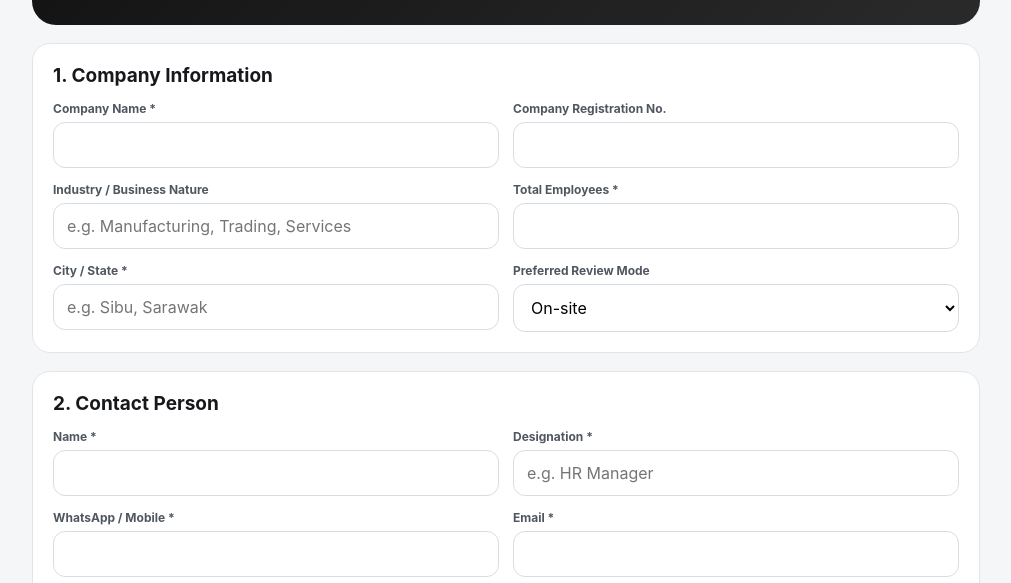
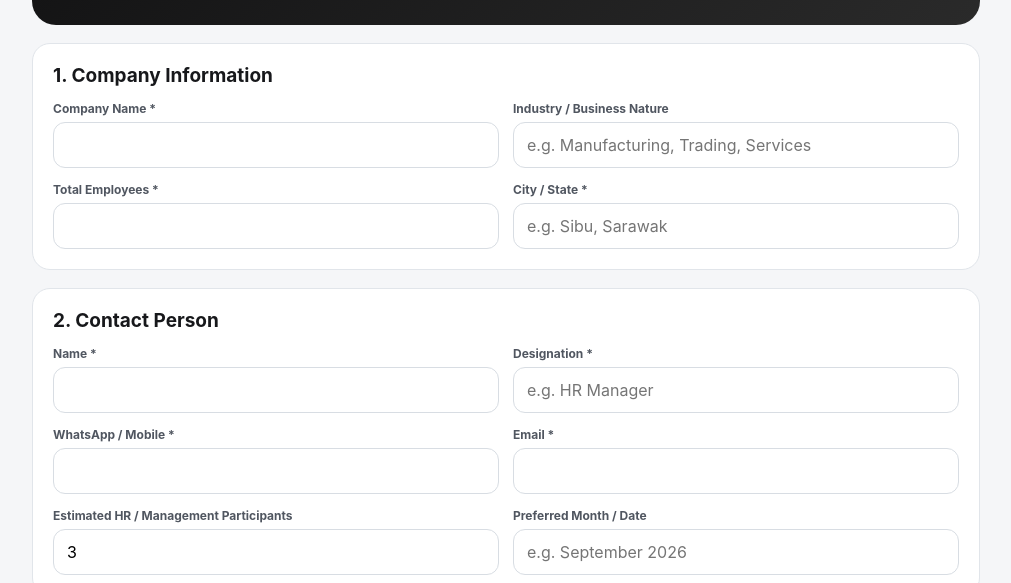
Before and after one commit to BorneoBusinessHub/elquo, a plain HTML site: page index.html in a window 1280 px wide. Shown: the part 217-800 px from the top of the page, without its empty margins (134-1145 px from the left). Drawn offline with Linux system fonts and the light colour scheme.

Commit message:
update EL Quotation Client version

```diff
--- a/index.html
+++ b/index.html
@@ -76,17 +76,9 @@ button{border:0;border-radius:12px;padding:10px 13px;font:inherit;font-weight:80
       <h2>1. Company Information</h2>
       <div class="grid">
         <label class="field"><span>Company Name *</span><input id="companyName" required></label>
-        <label class="field"><span>Company Registration No.</span><input id="regNo"></label>
         <label class="field"><span>Industry / Business Nature</span><input id="industry" placeholder="e.g. Manufacturing, Trading, Services"></label>
         <label class="field"><span>Total Employees *</span><input id="employees" type="number" min="1" required></label>
         <label class="field"><span>City / State *</span><input id="location" required placeholder="e.g. Sibu, Sarawak"></label>
-        <label class="field"><span>Preferred Review Mode</span>
-          <select id="mode">
-            <option>On-site</option>
-            <option>Online</option>
-            <option>Not sure yet</option>
-          </select>
-        </label>
       </div>
     </section>
 
@@ -312,11 +304,9 @@ function collect(){
     version: 2,
     submittedAt: new Date().toISOString(),
     companyName: $("companyName").value.trim(),
-    registrationNo: $("regNo").value.trim(),
     industry: $("industry").value.trim(),
     employees: Number($("employees").value || 0),
     location: $("location").value.trim(),
-    reviewMode: $("mode").value,
     contactName: $("contactName").value.trim(),
     designation: $("designation").value.trim(),
     phone: $("phone").value.trim(),
@@ -365,11 +355,9 @@ $("copyBtn").addEventListener("click",async()=>{
     "BBH HR Documentation Compliance Review – Client Pre-Assessment",
     "",
     "Company: " + d.companyName,
-    "Registration No.: " + (d.registrationNo || "—"),
     "Industry: " + (d.industry || "—"),
     "Employees: " + d.employees,
     "Location: " + d.location,
-    "Review Mode: " + d.reviewMode,
     "Contact: " + d.contactName + " (" + d.designation + ")",
     "Phone: " + d.phone,
     "Email: " + d.email,
```
